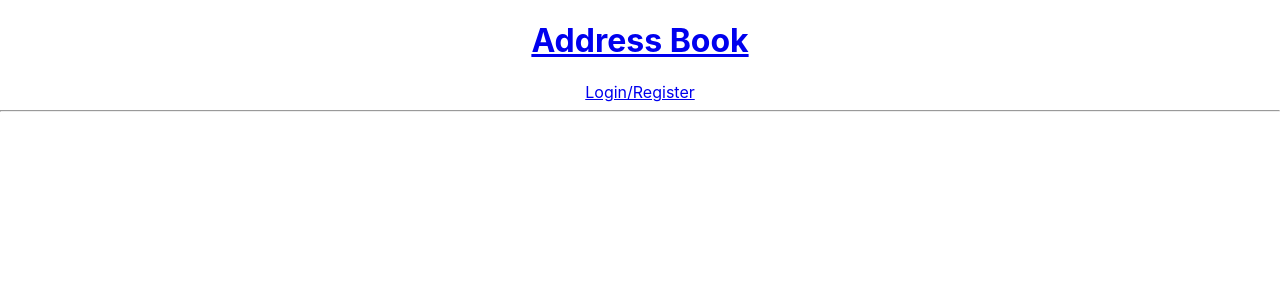
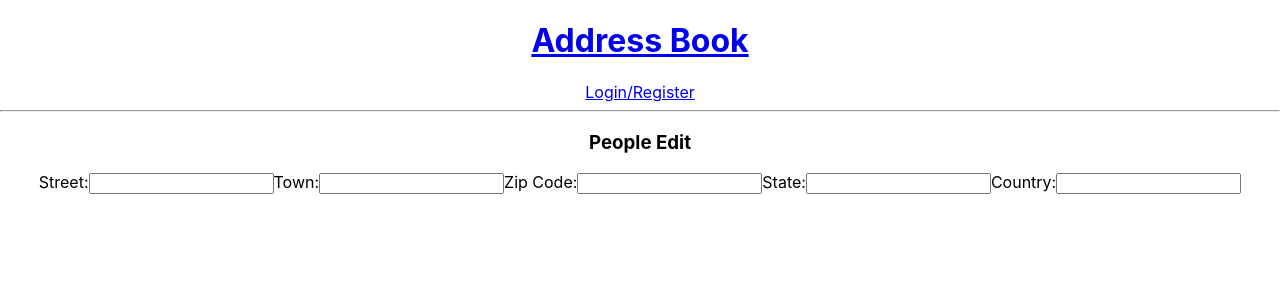
Before and after one commit to bbkbyti/address-book-Bayati-Babak, a React (Create React App) app in the folder client/: page /people/1/edit in a window 1280 px wide. Shown: the top 300 px of the page. Built offline with nearby package versions, Linux system fonts and the light colour scheme; no server answers.

Commit message:
working on edit page

```diff
--- a/client/src/containers/MainContainer.js
+++ b/client/src/containers/MainContainer.js
@@ -7,6 +7,7 @@ import { getAllPhones } from '../services/phones';
 import PeopleList from '../screens/PeopleList';
 import PeopleDetail from '../screens/PeopleDetail';
 import PeopleCreate from '../screens/PeopleCreate';
+import PeopleEdit from '../screens/PeopleEdit';
 
 export default function MainContainer(props) {
     const [peopleList, setPeopleList] = useState([]);
@@ -64,6 +65,7 @@ export default function MainContainer(props) {
                 <Route exact path='/people' element={<PeopleList currentUser={currentUser} peopleList={peopleList} />} />
                 <Route exact path='/people/:id' element={<PeopleDetail currentUser={currentUser} />} />
                 <Route exact path='people/new' element={<PeopleCreate handleCreate={handleCreate} />} />
+                <Route exact path='/people/:id/edit' element={<PeopleEdit addressList={addressList} />} />
             </Routes>
 
         </div>
--- a/client/src/screens/PeopleDetail.js
+++ b/client/src/screens/PeopleDetail.js
@@ -1,4 +1,5 @@
 import React, { useEffect, useState } from 'react'
+import { Link } from 'react-router-dom';
 import { useParams } from 'react-router-dom'
 import { getOneAddress } from '../services/addresses';
 import { getOneEmail } from '../services/emails';
@@ -34,7 +35,6 @@ export default function PeopleDetail(props) {
     useEffect(() => {
         const fetchPersonEmail = async () => {
             const emailData = await getOneEmail(id)
-            console.log(emailData)
             setPersonEmail(emailData)
         }
         fetchPersonEmail();
@@ -59,7 +59,12 @@ export default function PeopleDetail(props) {
             <p>Phone Number:{personPhone.phone_number}</p>
             <p>Email:{personEmail.email_address}</p>
             {currentUser?.id === addData.user_id && (
-                <button>Edit/Delete</button>
+                <div>
+                    <Link to={`/people/${id}/edit`}>
+                        <button>Edit</button>
+                    </Link>
+                    <button>Delete</button>
+                </div>
             )}
 
         </div>
--- /dev/null
+++ b/client/src/screens/PeopleEdit.js
@@ -0,0 +1,95 @@
+import React, { useState, useEffect } from 'react'
+import { useParams } from 'react-router-dom'
+
+export default function PeopleEdit(props) {
+    const [addressData, setAddressData] = useState({
+        street: '',
+        town: '',
+        zip_code: '',
+        state: '',
+        country: '',
+    })
+
+    const { id } = useParams();
+    const { addressList } = props
+
+    useEffect(() => {
+        const prefillFormData = () => {
+            const addressItem = addressList.find((add) => add.id === Number(id));
+            console.log(addressItem);
+            setAddressData({
+                street: addressItem.street,
+                town: addressItem.town,
+                zip_code: addressItem.zip_code,
+                state: addressItem.state,
+                country: addressItem.country,
+            })
+        }
+        if (addressList.length) {
+            prefillFormData();
+        }
+    }, [id, addressList,])
+
+
+    const handleChange = (e) => {
+        const { name, value } = e.target;
+        setAddressData(prevState => ({
+            ...prevState,
+            [name]: value
+        }))
+    }
+
+
+    return (
+        <div>
+            <h3>People Edit</h3>
+            <form>
+                <label>
+                    Street:
+                    <input
+                        type='text'
+                        name='street'
+                        value={addressData.street}
+                        onChange={handleChange}
+                    />
+                </label>
+                <label>
+                    Town:
+                    <input
+                        type='text'
+                        name='town'
+                        value={addressData.town}
+                        onChange={handleChange}
+                    />
+                </label>
+                <label>
+                    Zip Code:
+                    <input
+                        type='text'
+                        name='zip_code'
+                        value={addressData.zip_code}
+                        onChange={handleChange}
+                    />
+                </label>
+                <label>
+                    State:
+                    <input
+                        type='text'
+                        name='state'
+                        value={addressData.state}
+                        onChange={handleChange}
+                    />
+                </label>
+                <label>
+                    Country:
+                    <input
+                        type='text'
+                        name='country'
+                        value={addressData.country}
+                        onChange={handleChange}
+                    />
+                </label>
+            </form>
+        </div>
+    )
+}
```
